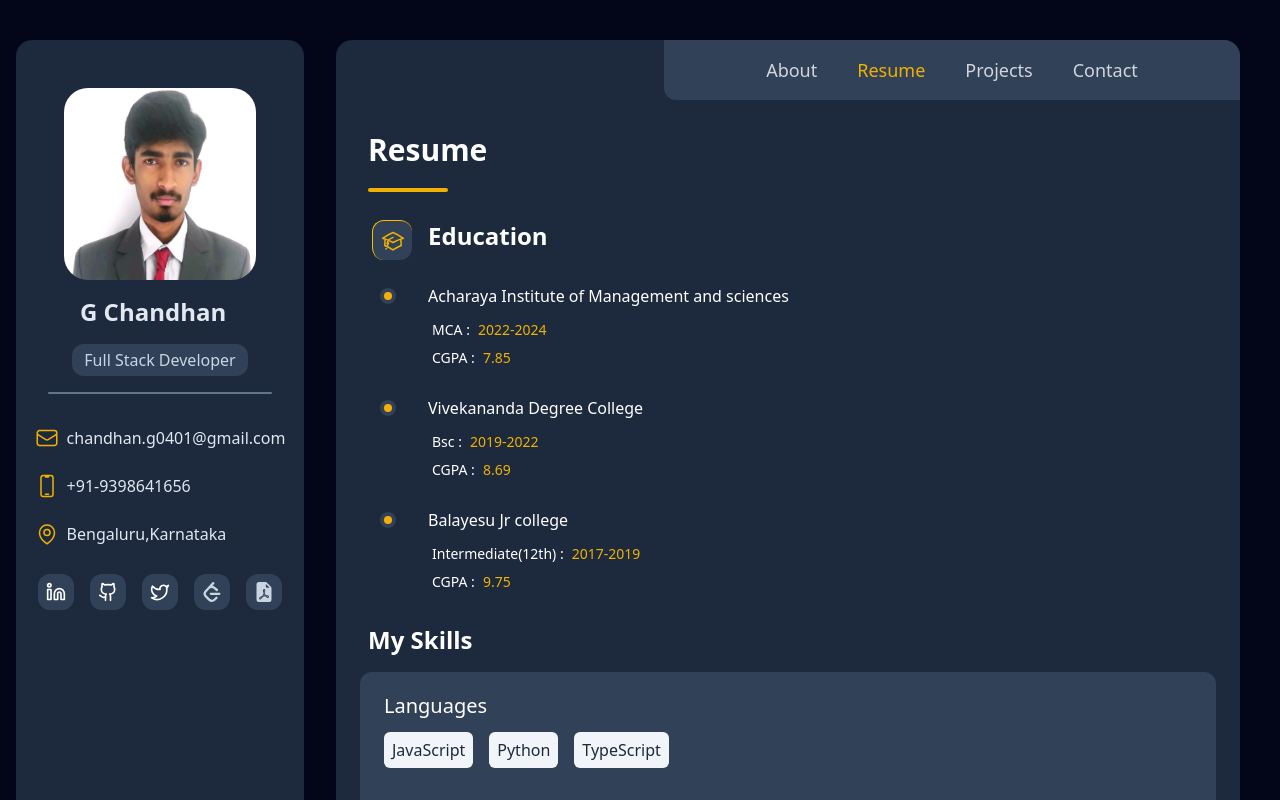
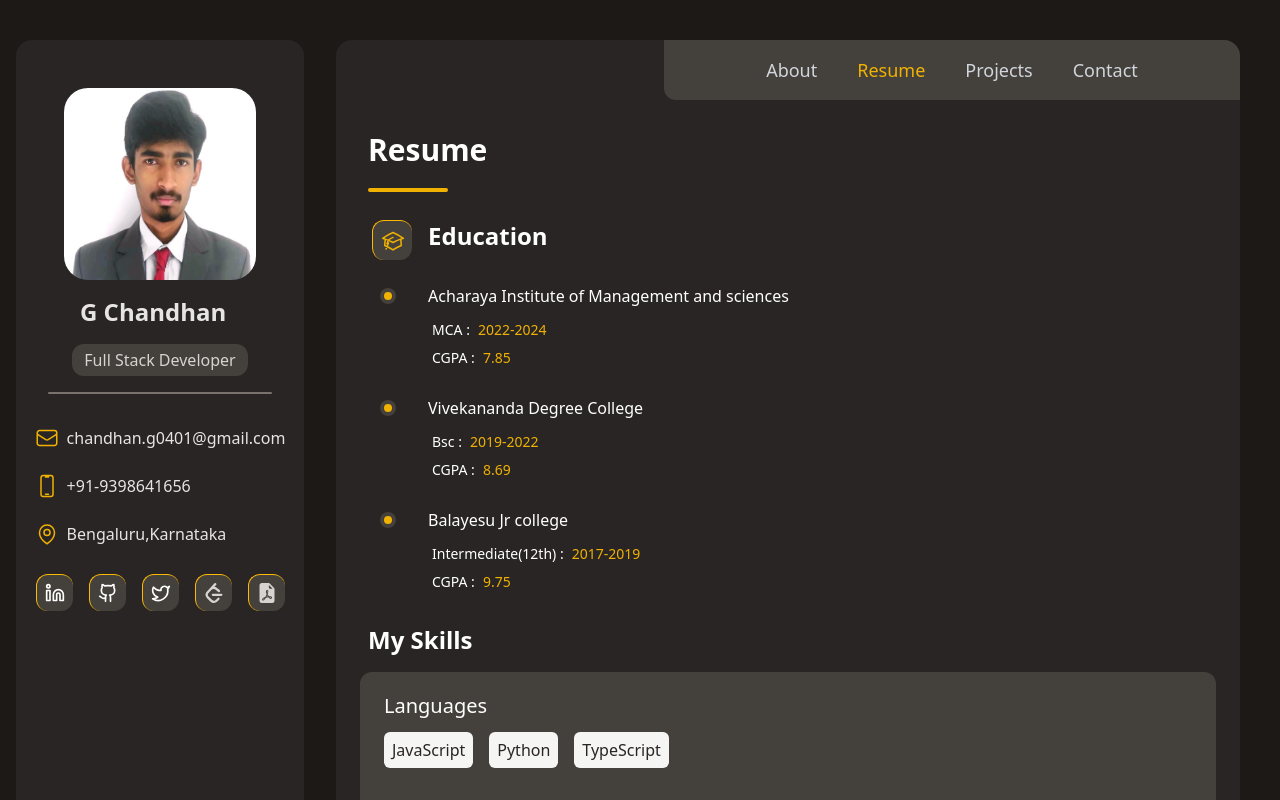
Before and after one commit to chandhan12/G-chandhan, a React (Vite) app: page /Resume in a window 1280 px wide. Shown: the top 800 px of the page. Built offline with nearby package versions, Linux system fonts and the light colour scheme.

Commit message:
changed theam to stone

```diff
--- a/index.html
+++ b/index.html
@@ -6,7 +6,7 @@
     <meta name="viewport" content="width=device-width, initial-scale=1.0" />
     <title>Vite + React</title>
   </head>
-  <body class="bg-slate-950">
+  <body class="bg-stone-900">
     <div id="root"></div>
     <script type="module" src="/src/main.jsx"></script>
   </body>
--- a/src/Icons/Icons.jsx
+++ b/src/Icons/Icons.jsx
@@ -9,19 +9,19 @@ export const locationIcon=<svg xmlns="http://www.w3.org/2000/svg" fill="none" vi
                             <path stroke-linecap="round" stroke-linejoin="round" d="M15 10.5a3 3 0 1 1-6 0 3 3 0 0 1 6 0Z" />
                             <path stroke-linecap="round" stroke-linejoin="round" d="M19.5 10.5c0 7.142-7.5 11.25-7.5 11.25S4.5 17.642 4.5 10.5a7.5 7.5 0 1 1 15 0Z" />
                             </svg>
-export const LinkedinIcon=<svg xmlns="http://www.w3.org/2000/svg" className="text-slate-300 hover:text-yellow-500 h-4 w-4 md:h-5 md:w-5" width="24" height="24" viewBox="0 0 24 24" fill="none" stroke="currentColor" stroke-width="2" stroke-linecap="round" stroke-linejoin="round" class="lucide lucide-linkedin w-4 h-4 md:w-5 md:h-5"><path d="M16 8a6 6 0 0 1 6 6v7h-4v-7a2 2 0 0 0-2-2 2 2 0 0 0-2 2v7h-4v-7a6 6 0 0 1 6-6z"></path>
+export const LinkedinIcon=<svg xmlns="http://www.w3.org/2000/svg" className="text-stone-300 hover:text-yellow-500 h-4 w-4 md:h-5 md:w-5" width="24" height="24" viewBox="0 0 24 24" fill="none" stroke="currentColor" stroke-width="2" stroke-linecap="round" stroke-linejoin="round" class="lucide lucide-linkedin w-4 h-4 md:w-5 md:h-5"><path d="M16 8a6 6 0 0 1 6 6v7h-4v-7a2 2 0 0 0-2-2 2 2 0 0 0-2 2v7h-4v-7a6 6 0 0 1 6-6z"></path>
         <rect width="4" height="12" x="2" y="9"></rect><circle cx="4" cy="4" r="2"></circle></svg>
 
-export const GithubIcon=<svg xmlns="http://www.w3.org/2000/svg" className="text-slate-300 hover:text-yellow-500 h-4 w-4 md:h-5 md:w-5" width="24" height="24" viewBox="0 0 24 24" fill="none" stroke="currentColor" stroke-width="2" stroke-linecap="round" stroke-linejoin="round" class="lucide lucide-github w-4 h-4 md:w-5 md:h-5">
+export const GithubIcon=<svg xmlns="http://www.w3.org/2000/svg" className="text-stone-300 hover:text-yellow-500 h-4 w-4 md:h-5 md:w-5" width="24" height="24" viewBox="0 0 24 24" fill="none" stroke="currentColor" stroke-width="2" stroke-linecap="round" stroke-linejoin="round" class="lucide lucide-github w-4 h-4 md:w-5 md:h-5">
     <path d="M15 22v-4a4.8 4.8 0 0 0-1-3.5c3 0 6-2 6-5.5.08-1.25-.27-2.48-1-3.5.28-1.15.28-2.35 0-3.5 0 0-1 0-3 1.5-2.64-.5-5.36-.5-8 0C6 2 5 2 5 2c-.3 1.15-.3 2.35 0 3.5A5.403 5.403 0 0 0 4 9c0 3.5 3 5.5 6 5.5-.39.49-.68 1.05-.85 1.65-.17.6-.22 1.23-.15 1.85v4"></path><path d="M9 18c-4.51 2-5-2-7-2"></path></svg>
 
-export const twitterIcon=<svg xmlns="http://www.w3.org/2000/svg" className="text-slate-300 hover:text-yellow-500 h-4 w-4 md:h-5 md:w-5" width="24" height="24" viewBox="0 0 24 24" fill="none" stroke="currentColor" stroke-width="2" stroke-linecap="round" stroke-linejoin="round" class="lucide lucide-twitter w-4 h-4 md:w-5 md:h-5">
+export const twitterIcon=<svg xmlns="http://www.w3.org/2000/svg" className="text-stone-300 hover:text-yellow-500 h-4 w-4 md:h-5 md:w-5" width="24" height="24" viewBox="0 0 24 24" fill="none" stroke="currentColor" stroke-width="2" stroke-linecap="round" stroke-linejoin="round" class="lucide lucide-twitter w-4 h-4 md:w-5 md:h-5">
     <path d="M22 4s-.7 2.1-2 3.4c1.6 10-9.4 17.3-18 11.6 2.2.1 4.4-.6 6-2C3 15.5.5 9.6 3 5c2.2 2.6 5.6 4.1 9 4-.9-4.2 4-6.6 7-3.8 1.1 0 3-1.2 3-1.2z"></path></svg>
 
-export const leetcodeIcon=<svg stroke="currentColor" fill="currentColor" stroke-width="0" role="img" viewBox="0 0 24 24" className="text-slate-300 hover:text-yellow-500 h-4 w-4 md:h-5 md:w-5" height="1em" width="1em" xmlns="http://www.w3.org/2000/svg">
+export const leetcodeIcon=<svg stroke="currentColor" fill="currentColor" stroke-width="0" role="img" viewBox="0 0 24 24" className="text-stone-300 hover:text-yellow-500 h-4 w-4 md:h-5 md:w-5" height="1em" width="1em" xmlns="http://www.w3.org/2000/svg">
     <path d="M13.483 0a1.374 1.374 0 0 0-.961.438L7.116 6.226l-3.854 4.126a5.266 5.266 0 0 0-1.209 2.104 5.35 5.35 0 0 0-.125.513 5.527 5.527 0 0 0 .062 2.362 5.83 5.83 0 0 0 .349 1.017 5.938 5.938 0 0 0 1.271 1.818l4.277 4.193.039.038c2.248 2.165 5.852 2.133 8.063-.074l2.396-2.392c.54-.54.54-1.414.003-1.955a1.378 1.378 0 0 0-1.951-.003l-2.396 2.392a3.021 3.021 0 0 1-4.205.038l-.02-.019-4.276-4.193c-.652-.64-.972-1.469-.948-2.263a2.68 2.68 0 0 1 .066-.523 2.545 2.545 0 0 1 .619-1.164L9.13 8.114c1.058-1.134 3.204-1.27 4.43-.278l3.501 2.831c.593.48 1.461.387 1.94-.207a1.384 1.384 0 0 0-.207-1.943l-3.5-2.831c-.8-.647-1.766-1.045-2.774-1.202l2.015-2.158A1.384 1.384 0 0 0 13.483 0zm-2.866 12.815a1.38 1.38 0 0 0-1.38 1.382 1.38 1.38 0 0 0 1.38 1.382H20.79a1.38 1.38 0 0 0 1.38-1.382 1.38 1.38 0 0 0-1.38-1.382z"></path></svg>
 
-export const ResumeIcon=<svg stroke="currentColor" fill="currentColor" stroke-width="0" viewBox="0 0 16 16" className="text-slate-300 hover:text-yellow-500 h-4 w-4 md:h-5 md:w-5" height="1em" width="1em" xmlns="http://www.w3.org/2000/svg"><path d="M5.523 12.424q.21-.124.459-.238a8 8 0 0 1-.45.606c-.28.337-.498.516-.635.572l-.035.012a.3.3 0 0 1-.026-.044c-.056-.11-.054-.216.04-.36.106-.165.319-.354.647-.548m2.455-1.647q-.178.037-.356.078a21 21 0 0 0 .5-1.05 12 12 0 0 0 .51.858q-.326.048-.654.114m2.525.939a4 4 0 0 1-.435-.41q.344.007.612.054c.317.057.466.147.518.209a.1.1 0 0 1 .026.064.44.44 0 0 1-.06.2.3.3 0 0 1-.094.124.1.1 0 0 1-.069.015c-.09-.003-.258-.066-.498-.256M8.278 6.97c-.04.244-.108.524-.2.829a5 5 0 0 1-.089-.346c-.076-.353-.087-.63-.046-.822.038-.177.11-.248.196-.283a.5.5 0 0 1 .145-.04c.013.03.028.092.032.198q.008.183-.038.465z">
+export const ResumeIcon=<svg stroke="currentColor" fill="currentColor" stroke-width="0" viewBox="0 0 16 16" className="text-stone-300 hover:text-yellow-500 h-4 w-4 md:h-5 md:w-5" height="1em" width="1em" xmlns="http://www.w3.org/2000/svg"><path d="M5.523 12.424q.21-.124.459-.238a8 8 0 0 1-.45.606c-.28.337-.498.516-.635.572l-.035.012a.3.3 0 0 1-.026-.044c-.056-.11-.054-.216.04-.36.106-.165.319-.354.647-.548m2.455-1.647q-.178.037-.356.078a21 21 0 0 0 .5-1.05 12 12 0 0 0 .51.858q-.326.048-.654.114m2.525.939a4 4 0 0 1-.435-.41q.344.007.612.054c.317.057.466.147.518.209a.1.1 0 0 1 .026.064.44.44 0 0 1-.06.2.3.3 0 0 1-.094.124.1.1 0 0 1-.069.015c-.09-.003-.258-.066-.498-.256M8.278 6.97c-.04.244-.108.524-.2.829a5 5 0 0 1-.089-.346c-.076-.353-.087-.63-.046-.822.038-.177.11-.248.196-.283a.5.5 0 0 1 .145-.04c.013.03.028.092.032.198q.008.183-.038.465z">
     </path><path fill-rule="evenodd" d="M4 0h5.293A1 1 0 0 1 10 .293L13.707 4a1 1 0 0 1 .293.707V14a2 2 0 0 1-2 2H4a2 2 0 0 1-2-2V2a2 2 0 0 1 2-2m5.5 1.5v2a1 1 0 0 0 1 1h2zM4.165 13.668c.09.18.23.343.438.419.207.075.412.04.58-.03.318-.13.635-.436.926-.786.333-.401.683-.927 1.021-1.51a11.7 11.7 0 0 1 1.997-.406c.3.383.61.713.91.95.28.22.603.403.934.417a.86.86 0 0 0 .51-.138c.155-.101.27-.247.354-.416.09-.181.145-.37.138-.563a.84.84 0 0 0-.2-.518c-.226-.27-.596-.4-.96-.465a5.8 5.8 0 0 0-1.335-.05 11 11 0 0 1-.98-1.686c.25-.66.437-1.284.52-1.794.036-.218.055-.426.048-.614a1.24 1.24 0 0 0-.127-.538.7.7 0 0 0-.477-.365c-.202-.043-.41 0-.601.077-.377.15-.576.47-.651.823-.073.34-.04.736.046 1.136.088.406.238.848.43 1.295a20 20 0 0 1-1.062 2.227 7.7 7.7 0 0 0-1.482.645c-.37.22-.699.48-.897.787-.21.326-.275.714-.08 1.103"></path></svg>
 
 export const developmentIcon=<svg xmlns="http://www.w3.org/2000/svg" width="24" height="24" viewBox="0 0 24 24" fill="none" stroke="currentColor" stroke-width="2" stroke-linecap="round" stroke-linejoin="round" className=" w-12 h-12 text-yellow-500 mb-4"><polyline points="16 18 22 12 16 6"></polyline><polyline points="8 6 2 12 8 18"></polyline></svg>
--- a/src/components/EducationCard.jsx
+++ b/src/components/EducationCard.jsx
@@ -7,7 +7,7 @@ const EducationCard = (props) => {
     <div className='p-2 m-2 w-auto'>
         <div className='flex flex-col'>
           <div className='flex gap-8 items-center '>
-        <div className='bg-slate-700 h-4 w-4 flex justify-center items-center rounded-full'>{pointIcon}</div>
+        <div className='bg-stone-700 h-4 w-4 flex justify-center items-center rounded-full'>{pointIcon}</div>
           <div>
             <p>{college}</p>
 
--- a/src/components/Layout.jsx
+++ b/src/components/Layout.jsx
@@ -8,7 +8,7 @@ const Layout = () => {
   return (
     <div className='text-white md:flex-row  flex flex-col mt-10 '>
         <div className='mb-2 pb-2 ml-4 mr-3 md:ml-4 md:mr-4 '> <Sidebar/></div>
-        <div className='bg-slate-800 w-auto md:w-full h-auto mb-4 ml-4 mr-3  md:mr-10 rounded-2xl'>
+        <div className='bg-stone-800 w-auto md:w-full h-auto mb-4 ml-4 mr-3  md:mr-10 rounded-2xl'>
             <Navbar/>
             <Outlet/>
         </div>
--- a/src/components/Navbar.jsx
+++ b/src/components/Navbar.jsx
@@ -5,7 +5,7 @@ const Navbar = () => {
     const location=useLocation()
   return (
     <div className='flex justify-end'>
-    <div className='mt-0 p-2 flex justify-center bg-slate-700 md:ml-20 w-84 md:w-xl rounded-bl-xl rounded-tr-2xl'>
+    <div className='mt-0 p-2 flex justify-center bg-stone-700 md:ml-20 w-84 md:w-xl rounded-bl-xl rounded-tr-2xl'>
       <Link to="/" className={location.pathname==="/" ? "text-yellow-500 m-2 md:mx-5 text-lg" : " text-gray-300 text-lg m-2 md:mx-5  hover:text-white"}>
       About
       </Link>
--- a/src/components/Sidebar.jsx
+++ b/src/components/Sidebar.jsx
@@ -7,15 +7,15 @@ import SidebarItem from './sidebarItem'
 
 const Sidebar = () => {
   return (
-    <div className=' md:h-full h-auto pb-4 md:w-72 w-full bg-slate-800 rounded-2xl flex flex-col items-center '>
+    <div className=' md:h-full h-auto pb-4 md:w-72 w-full bg-stone-800 rounded-2xl flex flex-col items-center '>
      <div className='m-2 p-2  h-auto  mt-10 flex md:flex-col justify-center' >
         <img src={profilepic} alt="" className='md:h-48 md:w-48 h-24 w-24 rounded-3xl'/>
         <div className='md:flex flex flex-col '>
-        <h2 className='md:text-2xl text-xl font-semibold m-2 p-2 text-slate-200'>G Chandhan</h2>
-        <p className='bg-slate-700 md:p-1 rounded-xl md:h-8 md:w-44 h-10 w-full p-2 ml-2 text-slate-300 md:text-md text-center '>Full Stack Developer</p>
+        <h2 className='md:text-2xl text-xl font-semibold m-2 p-2 text-stone-200'>G Chandhan</h2>
+        <p className='bg-stone-700 md:p-1 rounded-xl md:h-8 md:w-44 h-10 w-full p-2 ml-2 text-stone-300 md:text-md text-center '>Full Stack Developer</p>
         </div>
      </div>
-     <p className='bg-slate-500 h-0.5 md:w-56 w-72 rounded-2xl'></p>
+     <p className='bg-stone-500 h-0.5 md:w-56 w-72 rounded-2xl'></p>
      <div className='mt-5'>
      <SidebarItem icon={message} text="chandhan.g0401@gmail.com"/>
      <SidebarItem icon={phoneIcon} text="+91-9398641656"/>
@@ -23,19 +23,19 @@ const Sidebar = () => {
      </div>
      <div className='separator'></div>
      <div className='flex p-2 flex-wrap '>
-        <div className='bg-slate-700 rounded-xl p-2 m-2'>
+        <div className='bg-stone-700 rounded-xl p-2 m-2 border-e-0 border-b-0 border border-l-amber-400  border-t-amber-400'>
         <a target="_blank" className=" hover:text-yellow-500 transition-colors mb-2" href="https://www.linkedin.com/in/g-chandhan-aa4478255/">{LinkedinIcon}</a>
         </div>
-        <div className='bg-slate-700 rounded-xl p-2 m-2'>
+        <div className='bg-stone-700 rounded-xl p-2 m-2 border-e-0 border-b-0 border border-l-amber-400  border-t-amber-400'>
         <a target="_blank" className=" hover:text-yellow-500 transition-colors mb-2" href="https://github.com/chandhan12">{GithubIcon}</a>
         </div>
-        <div className='bg-slate-700 rounded-xl p-2 m-2'>
+        <div className='bg-stone-700 rounded-xl p-2 m-2 border-e-0 border-b-0 border border-l-amber-400  border-t-amber-400'>
         <a target="_blank" className=" hover:text-yellow-500 transition-colors mb-2" href="https://x.com/gorlanna78874">{twitterIcon}</a>
         </div>
-        <div className='bg-slate-700 rounded-xl p-2 m-2'>
+        <div className='bg-stone-700 rounded-xl p-2 m-2 border-e-0 border-b-0 border border-l-amber-400  border-t-amber-400'>
         <a target="_blank" className=" hover:text-yellow-500 transition-colors mb-2" href="https://leetcode.com/u/Chandhan1-/">{leetcodeIcon}</a>
         </div>
-        <div className='bg-slate-700 rounded-xl p-2 m-2'>
+        <div className='bg-stone-700 rounded-xl p-2 m-2 border-e-0 border-b-0 border border-l-amber-400  border-t-amber-400'>
         <a target="_blank" className=" hover:text-yellow-500 transition-colors mb-2" href="/G chandhan Resume 3.pdf">{ResumeIcon}</a>
         </div>
      </div>
--- a/src/components/SidebarItem.jsx
+++ b/src/components/SidebarItem.jsx
@@ -5,7 +5,7 @@ const SidebarItem = (props) => {
   return (
     <div className='flex p-2 '>
             <p className='text-yellow-500 text-2xl font-semibold m-1'>{icon} </p>
-            <p className='text-slate-200 text-base m-1'>{text}</p>
+            <p className='text-stone-200 text-base m-1'>{text}</p>
 
          </div>
   )
--- a/src/components/SkillsCard.jsx
+++ b/src/components/SkillsCard.jsx
@@ -10,7 +10,7 @@ const SkillsCard = (props) => {
         {
             skills.map((eachItem)=>{
                 return(
-                    <div key={eachItem} className='bg-slate-100 w-auto  rounded-md p-2 h-9 flex justify-center items-center text-slate-800 text-base'>{eachItem}</div>
+                    <div key={eachItem} className='bg-stone-100 w-auto cursor-pointer  rounded-md p-2 h-9 flex justify-center items-center text-stone-800 text-base'>{eachItem}</div>
                 )
 
             })
--- a/src/components/Works.jsx
+++ b/src/components/Works.jsx
@@ -4,10 +4,10 @@ const Works = (props) => {
     const{icon,title,decription}=props
 
   return (
-    <div className='  h-auto w-auto  bg-slate-700 rounded-xl m-4 p-5'>
+    <div className='  h-auto w-auto  bg-stone-700 rounded-xl m-4 p-5'>
         <p className='m-1'>{icon}</p>
     <p className='m-1 mb-2 text-xl font-medium text-white'>{title}</p>
-    <p className='m-1 text-slate-300'>{decription}</p>
+    <p className='m-1 text-stone-300'>{decription}</p>
   </div>
 //   md:w-96 w-84
   )
--- a/src/pages/Contact.jsx
+++ b/src/pages/Contact.jsx
@@ -2,8 +2,9 @@ import React from 'react'
 
 const Contact = () => {
   return (
-    <div>
-      contact page
+    <div className='p-6'>
+    <h2 className='text-3xl font-semibold text-white m-2 mb-4'>Contact</h2>
+    <div className='h-1 w-20 m-2 mt-5 rounded-2xl bg-yellow-500'></div>
     </div>
   )
 }
--- a/src/pages/Projects.jsx
+++ b/src/pages/Projects.jsx
@@ -2,8 +2,9 @@ import React from 'react'
 
 const Projects = () => {
   return (
-    <div>
-      projects
+    <div className='p-6'>
+    <h2 className='text-3xl font-semibold text-white m-2 mb-4'>Projects</h2>
+    <div className='h-1 w-20 m-2 mt-5 rounded-2xl bg-yellow-500'></div>
     </div>
   )
 }
--- a/src/pages/Resume.jsx
+++ b/src/pages/Resume.jsx
@@ -10,7 +10,7 @@ const Resume = () => {
     <div className='h-1 w-20 m-2 mt-5 rounded-2xl bg-yellow-500'></div>
     <div className='p-1 '>
       <div className='flex items-center gap-2 m-2 '>
-        <div className='h-10 w-10 bg-slate-700 border-e-0 border-b-0 border border-l-amber-400  border-t-amber-400  rounded-xl  flex items-center justify-center'>{bookIcon}</div>
+        <div className='h-10 w-10 bg-stone-700 border-e-0 border-b-0 border border-l-amber-400  border-t-amber-400  rounded-xl  flex items-center justify-center'>{bookIcon}</div>
         <div>
         <h2 className='text-2xl font-semibold text-white m-2 mb-4'>Education</h2>
         </div>
@@ -21,7 +21,7 @@ const Resume = () => {
     </div>
     <h2 className='text-2xl font-semibold text-white m-2 mb-4'>My Skills</h2>
 
-    <div className='bg-slate-700 h-auto pb-2 w-full rounded-xl mt-2'>
+    <div className='bg-stone-700 h-auto pb-2 w-full rounded-xl mt-2'>
       <SkillsCard title="Languages" skills={["JavaScript","Python","TypeScript"]}  />
       <SkillsCard title="Frontend" skills={["React.js","Next.js","Tailwind Css","Recoil"]}  />
       <SkillsCard title="Backend" skills={["Node.js","Express.js","Next.js","RestAPIs","Websockets"]}  />
```
